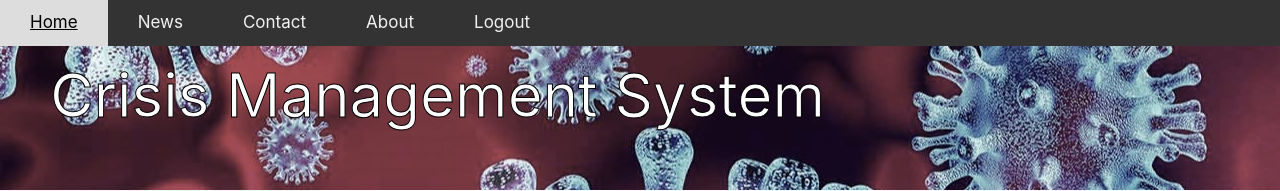
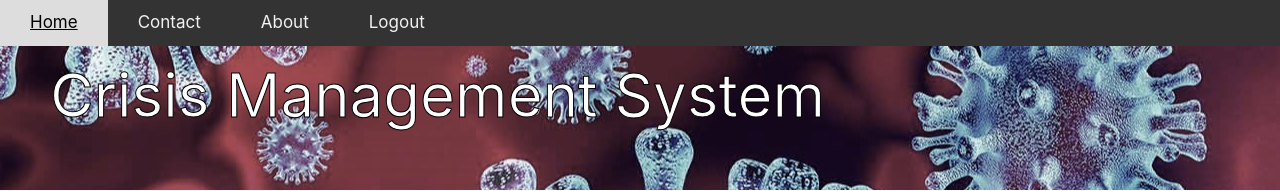
Before and after one commit to looloo223/SEproject, a Django app: page /addInForum/ in a window 1280 px wide. Shown: the top 191 px of the page. Run offline with Django 3.2, Linux system fonts and the light colour scheme; a user stored in the database is signed in; some libraries are stand-ins or nearby versions.

Commit message:
Removed the "News" button from top nav.

```diff
--- a/seproject/app/templates/app/base2.html
+++ b/seproject/app/templates/app/base2.html
@@ -14,7 +14,6 @@
         <div class="topnav"> <!-- Top Navigation menu: Home, News, Contact, About, and Login/Logout -->
 
             <a class="active" href="#home" onclick="location.href='/'">Home</a>
-            <a href="#news" onclick="location.href='location.com'">News</a>
             <a href="#contact" onclick="location.href='/contact'">Contact</a>
             <a href="#about" onclick="location.href='location.com'">About</a>
             {% if request.user.is_authenticated %}
```
